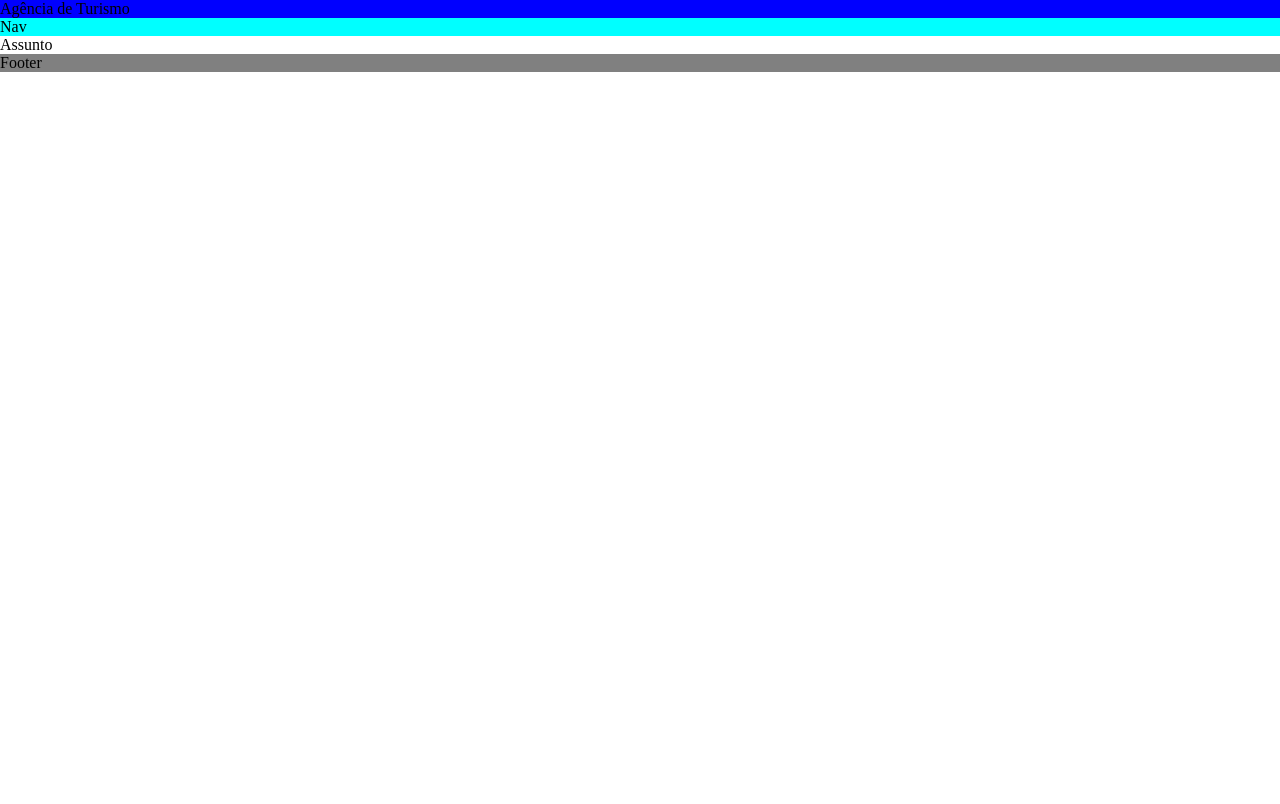
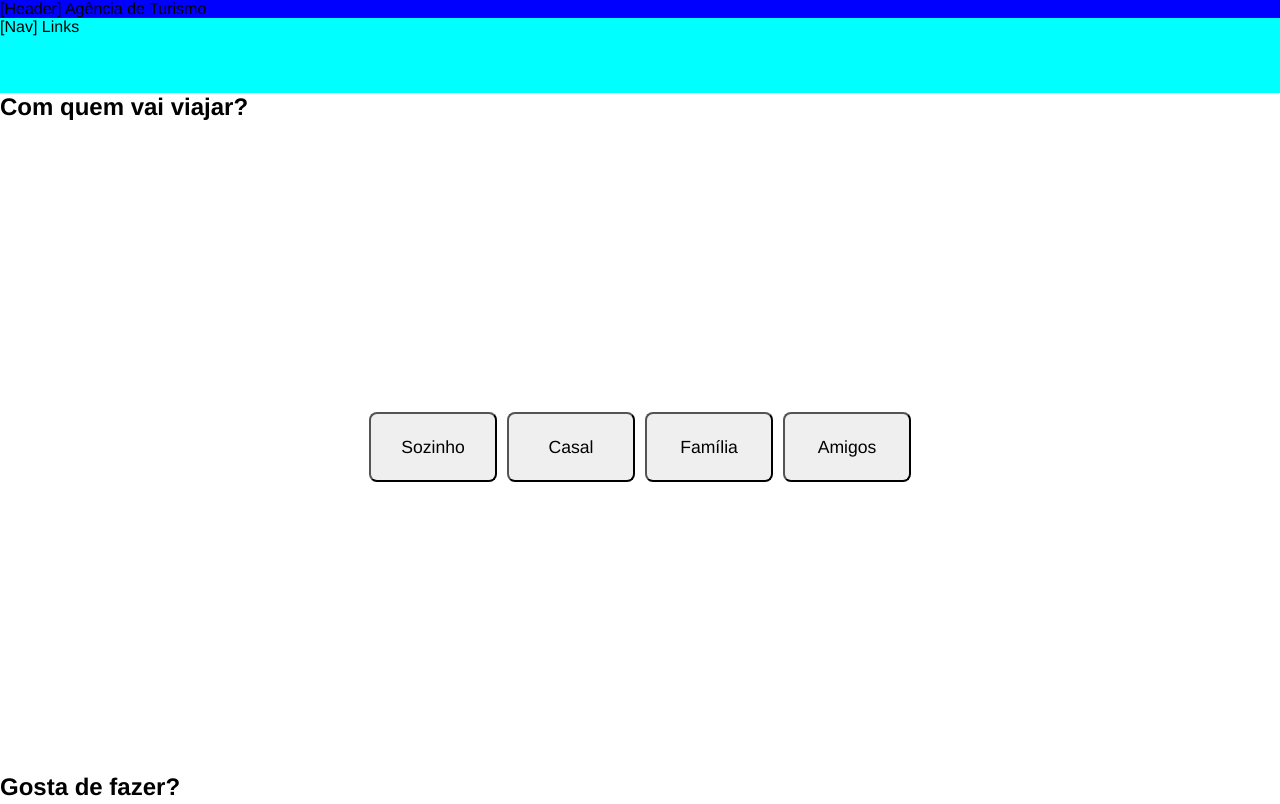
Before and after one commit to DaniloPCdev/Turismo-Prova-ILP540, a plain HTML site: page pages/trip.html in a window 1280 px wide. Shown: the top 804 px of the page. Drawn offline with Linux system fonts and the light colour scheme; files that its build step writes are made by us from their sources.

Commit message:
feat: montada estrutura básica da pag igual o figma

```diff
--- a/pages/trip.html
+++ b/pages/trip.html
@@ -5,14 +5,44 @@
     <meta http-equiv="X-UA-Compatible" content="IE=edge">
     <meta name="viewport" content="width=device-width, initial-scale=1.0">
     <title>Agência de Turismo</title>
-    <link rel="stylesheet" href="style.css">
+    <link rel="stylesheet" href="../style.css">
 </head>
 
 <body>
-    <header class="header">Agência de Turismo</header>
-    <nav class="navbar">Nav</nav>
+    <header class="header">[Header] Agência de Turismo</header>
+    <nav class="navbar">[Nav] Links</nav>
     <main>
-        Assunto
+        <form action="">
+            <!-- TODO: "form action" vai ser um .jszinho pra salvar as coisas no local/session storage para preencher na página de contato ao final da escolha do destino -->
+            <section class="main-section">
+                <h2>Com quem vai viajar?</h2>
+                <div class="button-group">
+                    <button type="button" class="trip-button" id="sozinho">Sozinho</button>
+                    <button type="button" class="trip-button" id="casal">Casal</button>
+                    <button type="button" class="trip-button" id="familia">Família</button>
+                    <button type="button" class="trip-button" id="amigos">Amigos</button>
+                </div>
+            </section>
+            <section class="main-section">
+                <h2>Gosta de fazer?</h2>
+                <div class="button-group">
+                    <button type="button" class="trip-button" id="aventura">Aventura</button>
+                    <button type="button" class="trip-button" id="gastronomia">Gastronomia</button>
+                    <button type="button" class="trip-button" id="praia">Praias</button>
+                    <button type="button" class="trip-button" id="campo">Campo</button>
+                </div>
+            </section>
+            <section class="main-section">
+                <h2>Exemplo</h2>
+                <div class="button-group">
+                    <button type="button" class="trip-button" id="opcao1">Opção</button>
+                    <button type="button" class="trip-button" id="opcao2">Opção</button>
+                    <button type="button" class="trip-button" id="opcao3">Opção</button>
+                    <button type="button" class="trip-button" id="opcao4">Opção</button>
+                </div>
+            </section>
+            <input type="submit" value="Submit">
+        </form>
     </main>
     <footer class="footer">Footer</footer>
 </body>
--- a/style.css
+++ b/style.css
@@ -4,10 +4,10 @@
     padding: 0;
     box-sizing: border-box;
     text-decoration: none;
+    font-family: "Helvetica Neue", Helvetica, Arial;
 }
-
 body {
-    font-size: 100%;
+    font-size: 16px;
     list-style-type: none;
 }
 
@@ -18,9 +18,34 @@ body {
 }
 
 .navbar {
+    height: 75px;
     background-color: aqua;
 }
 
 .footer {
     background-color: gray;
 }
+
+.main-section {
+    display: flex;
+    flex-direction: column;
+    height: 85%;
+}
+
+.button-group {
+    display: flex;
+    flex-direction: row;
+    align-items: center;
+    justify-content: center;
+    height: 100%;
+}
+
+.trip-button {
+    width: 10%;
+    min-height: 70px;
+    min-width: 100px;
+    margin: 5px;
+    padding: 5px;
+    border-radius: 8px;
+    font-size: 1.1rem;
+}
```
